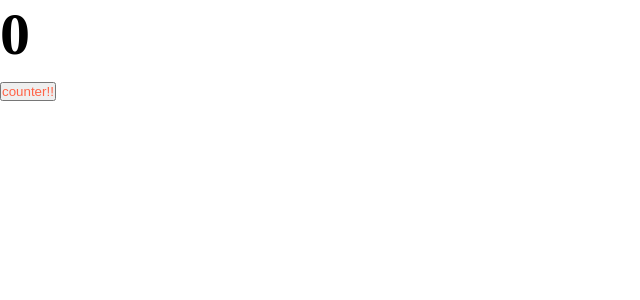
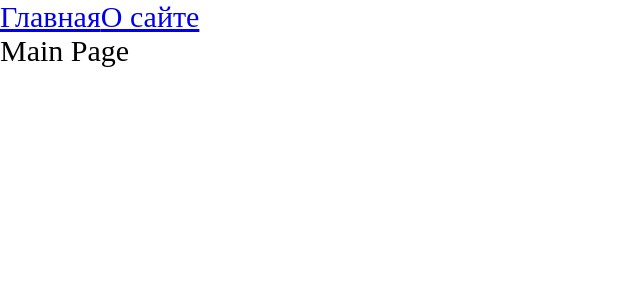
Before and after one commit to madekot/habr, a React app: page / in a window 1280 px wide. Shown: the top 300 px of the page, without its empty margins (0-640 px from the left). Built offline with nearby package versions, Linux system fonts and the light colour scheme; the HTML template or start-up script is replaced by a standard one.

Commit message:
добавит реакт-роутер-дом, роутинг, code-spliting разбивает бандл на чанк

```diff
--- a/package.json
+++ b/package.json
@@ -15,6 +15,7 @@
     "@types/node": "^17.0.21",
     "@types/react": "^17.0.2",
     "@types/react-dom": "^17.0.2",
+    "@types/react-router-dom": "^5.3.3",
     "@types/webpack": "^5.28.0",
     "@types/webpack-dev-server": "^4.7.2",
     "css-loader": "^6.6.0",
@@ -32,6 +33,7 @@
   },
   "dependencies": {
     "react": "^17.0.2",
-    "react-dom": "^17.0.2"
+    "react-dom": "^17.0.2",
+    "react-router-dom": "^6.2.1"
   }
 }
--- a/src/App/App.tsx
+++ b/src/App/App.tsx
@@ -1,9 +1,21 @@
-import {Counter} from "../components/Counter";
 import "../index.scss";
+import {Link, Route, Routes} from "react-router-dom";
+import {AboutPageAsync} from "../pages/AboutPage/AboutPage.async";
+import {MainPageAsync} from "../pages/MainPage/MainPage.async";
+import MainPage from "../pages/MainPage/MainPage";
+import {Suspense} from "react";
+
 export const App = () => {
   return (
     <div className="app">
-      <Counter/>
+      <Link to={"/about"}>Главная</Link>
+      <Link to={"/"}>О сайте</Link>
+      <Suspense fallback={<div>Loading...</div>}>
+        <Routes>
+          <Route path={'/about'} element={<AboutPageAsync/>}/>
+          <Route path={'/'} element={<MainPageAsync/>}/>
+        </Routes>
+      </Suspense>
     </div>
   );
 };
--- a/src/index.tsx
+++ b/src/index.tsx
@@ -1,7 +1,10 @@
 import {render} from 'react-dom'
 import {App} from "./App/App";
+import {BrowserRouter} from "react-router-dom";
 
 render(
-  <div><App/></div>,
+  <BrowserRouter>
+    <App/>
+  </BrowserRouter>,
   document.getElementById('root')
 )
--- /dev/null
+++ b/src/pages/AboutPage/AboutPage.async.tsx
@@ -0,0 +1,7 @@
+import {lazy} from "react";
+
+export const AboutPageAsync = lazy( () => new Promise(resolve => {
+  // @ts-ignore
+  // для удобства разработки, в проде этого не будет
+  setTimeout(() => resolve(import('./AboutPage')), 1500)
+}))
--- /dev/null
+++ b/src/pages/AboutPage/AboutPage.tsx
@@ -0,0 +1,11 @@
+import React from 'react';
+
+const AboutPage = () => {
+  return (
+    <div>
+      About Page
+    </div>
+  );
+};
+
+export default AboutPage;
--- /dev/null
+++ b/src/pages/MainPage/MainPage.async.tsx
@@ -0,0 +1,7 @@
+import {lazy} from "react";
+// export const MainPageAsync = lazy( () => import('./MainPage'))
+export const MainPageAsync = lazy( () => new Promise(resolve => {
+  // @ts-ignore
+  // для удобства разработки, в проде этого не будет
+  setTimeout(() => resolve(import('./MainPage')), 1500)
+}));
--- /dev/null
+++ b/src/pages/MainPage/MainPage.tsx
@@ -0,0 +1,11 @@
+import React from 'react';
+
+const MainPage = () => {
+  return (
+    <div>
+      Main Page
+    </div>
+  );
+};
+
+export default MainPage;
```
Also changed, not shown: 2 other files (tests, documents, lock files or other folders).
